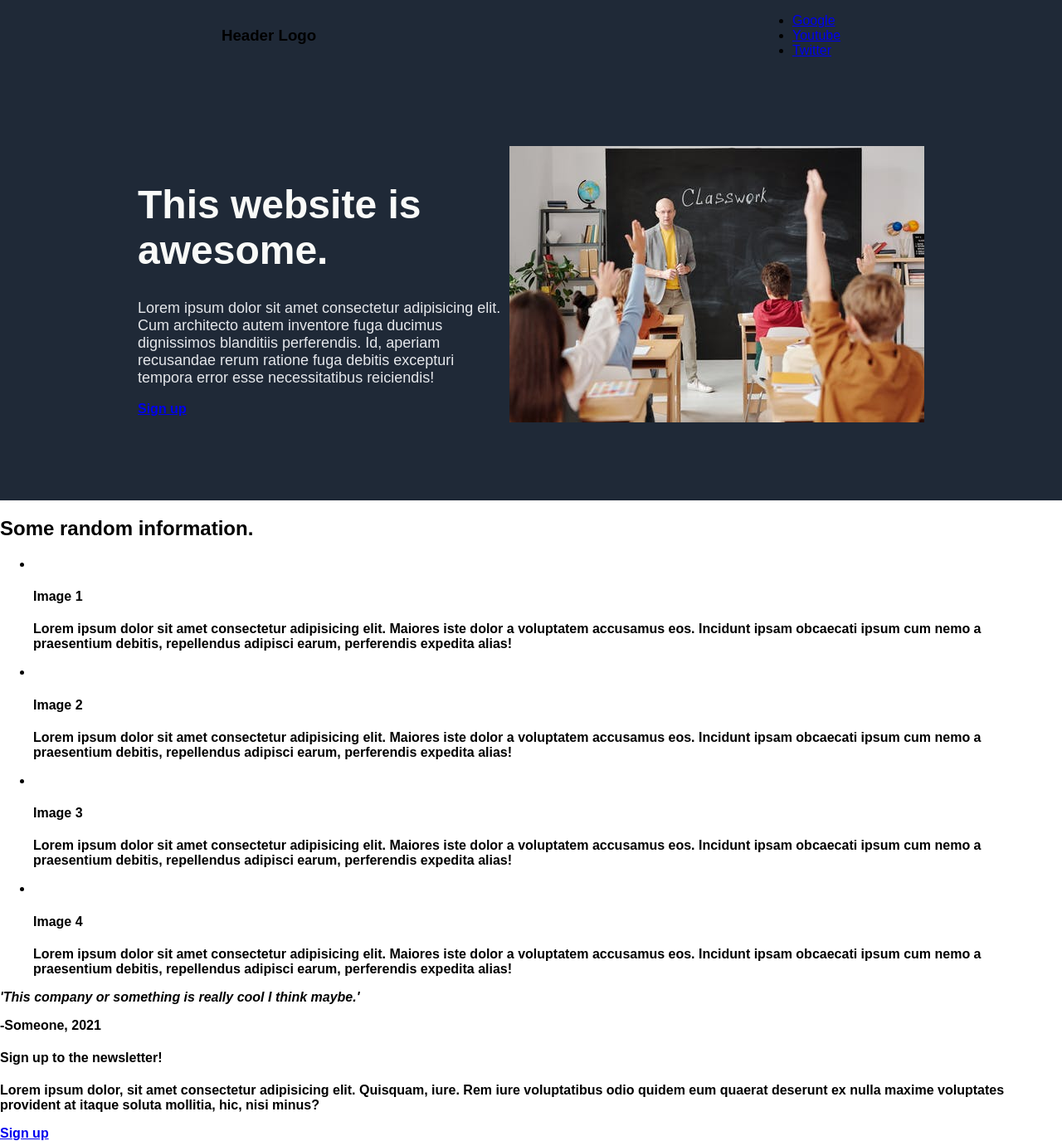
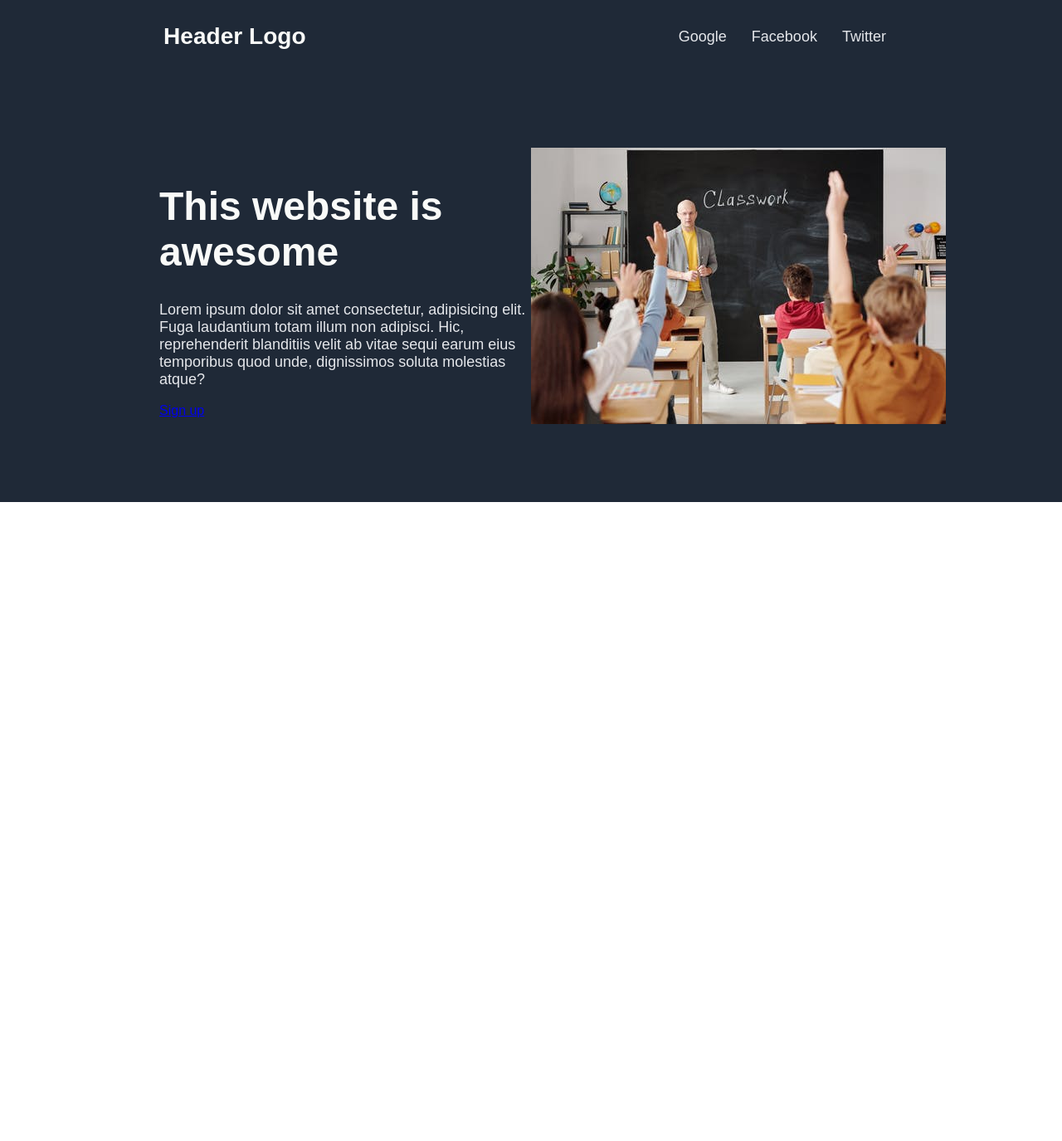
Before and after one commit to MHDulwich15/flexbox-test, a plain HTML site: page index.html in a window 1280 px wide. Shown: the whole page at 83% size. After the commit the page ends 800 px from the top, so only its background shows below. Drawn offline with Linux system fonts and the light colour scheme.

Commit message:
index.html

```diff
--- a/index.html
+++ b/index.html
@@ -1,39 +1,34 @@
 <!DOCTYPE html>
-<html>
+<html lang="en">
 <head>
-        <meta charset="utf-8">
+    <meta charset="UTF-8">
+    <meta http-equiv="X-UA-Compatible" content="IE=edge">
     <meta name="viewport" content="width=device-width, initial-scale=1.0">
     <link rel="stylesheet" href="style.css">
     <title>Landing Page</title>
 </head>
 <body>
     <div class="header">
+        <div class="header-logo">
             <h3>Header Logo</h3>
+        </div>
+        <div class="header-links">
             <ul>
                 <li><a href="#">Google</a></li>
-                <li><a href="#">Youtube</a></li>
+                <li><a href="#">Facebook</a></li>
                 <li><a href="#">Twitter</a></li>
             </ul>
         </div>
+    </div>
     <div class="intro-and-image">
         <div class="intro">
-                <h1>This website is awesome.</h1>
-                <p>Lorem ipsum dolor sit amet consectetur adipisicing elit. Cum architecto autem inventore fuga ducimus dignissimos blanditiis perferendis. Id, aperiam recusandae rerum ratione fuga debitis excepturi tempora error esse necessitatibus reiciendis!</p>
-                <b><a href="#">Sign up</a>
+            <h1>This website is awesome</h1>
+            <p>Lorem ipsum dolor sit amet consectetur, adipisicing elit. Fuga laudantium totam illum non adipisci. Hic, reprehenderit blanditiis velit ab vitae sequi earum eius temporibus quod unde, dignissimos soluta molestias atque?</p>
+            <a href="#">Sign up</a>
         </div>
-            <img src="../flexbox-test/classroom.jpg">
+        <div class="intro-image">
+            <img src="../flexbox-test/classroom.jpg" alt="An image of a classroom">
         </div>
-        <h2>Some random information.</h2>
-        <ul>
-            <li><img><h4>Image 1</h4><p>Lorem ipsum dolor sit amet consectetur adipisicing elit. Maiores iste dolor a voluptatem accusamus eos. Incidunt ipsam obcaecati ipsum cum nemo a praesentium debitis, repellendus adipisci earum, perferendis expedita alias!</p></li>
-            <li><img><h4>Image 2</h4><p>Lorem ipsum dolor sit amet consectetur adipisicing elit. Maiores iste dolor a voluptatem accusamus eos. Incidunt ipsam obcaecati ipsum cum nemo a praesentium debitis, repellendus adipisci earum, perferendis expedita alias!</p></li>
-            <li><img><h4>Image 3</h4><p>Lorem ipsum dolor sit amet consectetur adipisicing elit. Maiores iste dolor a voluptatem accusamus eos. Incidunt ipsam obcaecati ipsum cum nemo a praesentium debitis, repellendus adipisci earum, perferendis expedita alias!</p></li>
-            <li><img><h4>Image 4</h4><p>Lorem ipsum dolor sit amet consectetur adipisicing elit. Maiores iste dolor a voluptatem accusamus eos. Incidunt ipsam obcaecati ipsum cum nemo a praesentium debitis, repellendus adipisci earum, perferendis expedita alias!</p></li>
-        </ul>
-        <p><i>'This company or something is really cool I think maybe.'</i></p>
-        <p><strong>-Someone, 2021</strong></p>
-        <h4>Sign up to the newsletter!</h4>
-        <p>Lorem ipsum dolor, sit amet consectetur adipisicing elit. Quisquam, iure. Rem iure voluptatibus odio quidem eum quaerat deserunt ex nulla maxime voluptates provident at itaque soluta mollitia, hic, nisi minus?</p>
-        <a href="#">Sign up</a>
+    </div>
 </body>
 </html>
```
Lines whose indentation alone changed are shown as unchanged.
